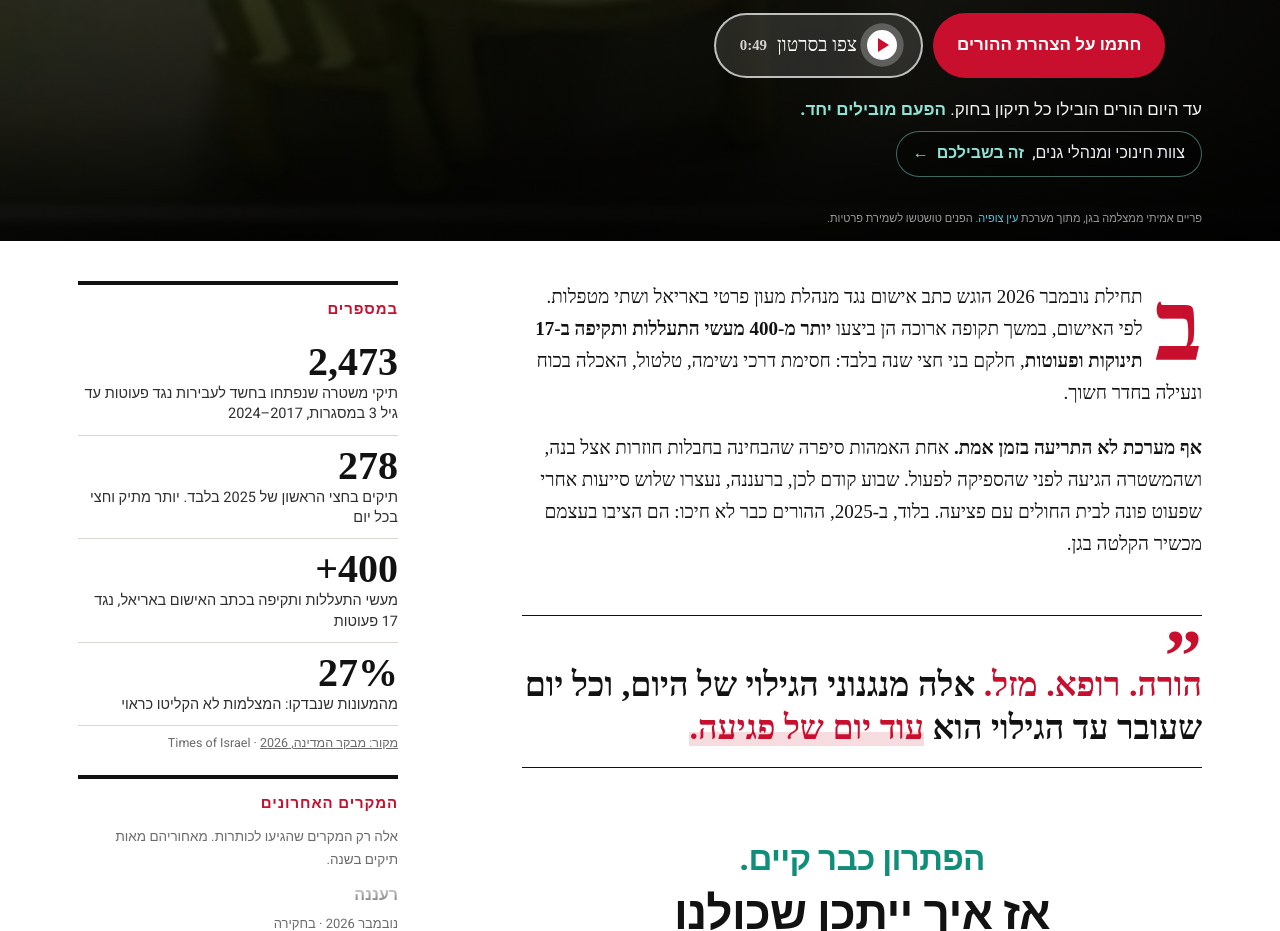
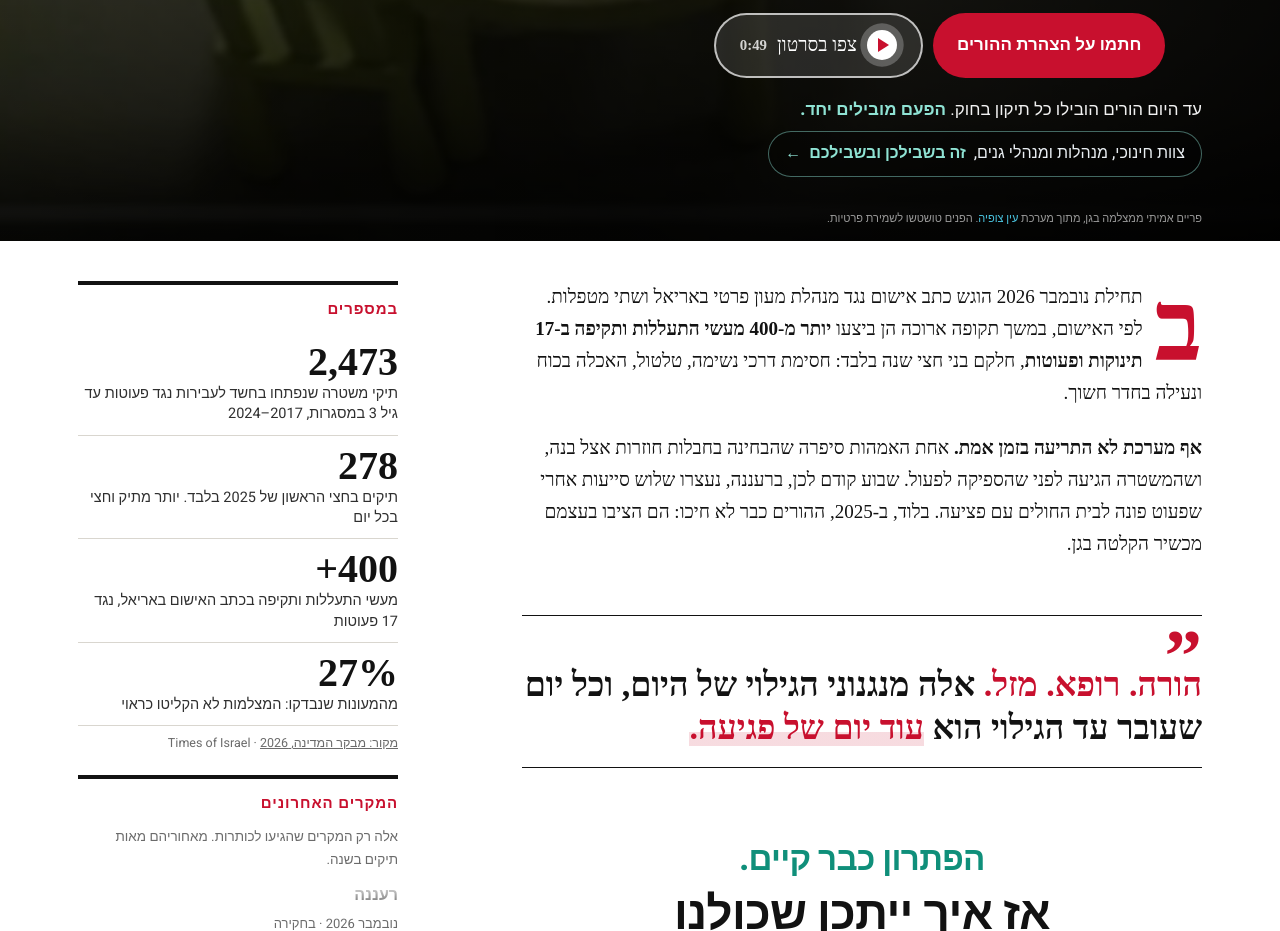
Before and after one commit to gangahai/maslul4, a plain HTML site: page index.html in a window 1280 px wide. Shown: the part 1100-2031 px from the top of the page. Drawn offline with Linux system fonts and the light colour scheme; no server answers; a web font is replaced by a local one.

Commit message:
כפתור הצוות בעמוד הראשי: מנהלות ומנהלי גנים, בשבילכן ובשבילכם
Co-Authored-By: Claude Opus 5.5 <noreply@anthropic.com>

```diff
--- a/index.html
+++ b/index.html
@@ -1368,7 +1368,7 @@ body .hs2 a:hover{background:rgba(143,227,212,.14);border-color:#8fe3d4;transfor
     </div>
     <div class="hero-cta"><a class="bigbtn red" href="atzuma.html">חתמו על הצהרת ההורים</a><button class="bigbtn glass vbtn" id="vOpen" type="button"><i aria-hidden="true"></i><span class="vb-t">צפו בסרטון</span><small>0:49</small></button></div>
     <p class="lc" hidden><span class="lc-dot"></span><b class="lcn">0</b> <span>כבר חתמו על ההצהרה</span></p>
-    <p class="hs1"><span class="hs1-t">עד היום הורים הובילו כל תיקון בחוק. <b>הפעם מובילים יחד.</b></span><a href="staff">צוות חינוכי ומנהלי גנים, <b>זה בשבילכם</b><i aria-hidden="true">←</i></a></p>
+    <p class="hs1"><span class="hs1-t">עד היום הורים הובילו כל תיקון בחוק. <b>הפעם מובילים יחד.</b></span><a href="staff">צוות חינוכי, מנהלות ומנהלי גנים, <b>זה בשבילכן ובשבילכם</b><i aria-hidden="true">←</i></a></p>
   </div>
   <span class="credit">פריים אמיתי ממצלמה בגן, מתוך מערכת <span class="ez">עין צופיה</span>. הפנים טושטשו לשמירת פרטיות.</span>
 </header>
```
